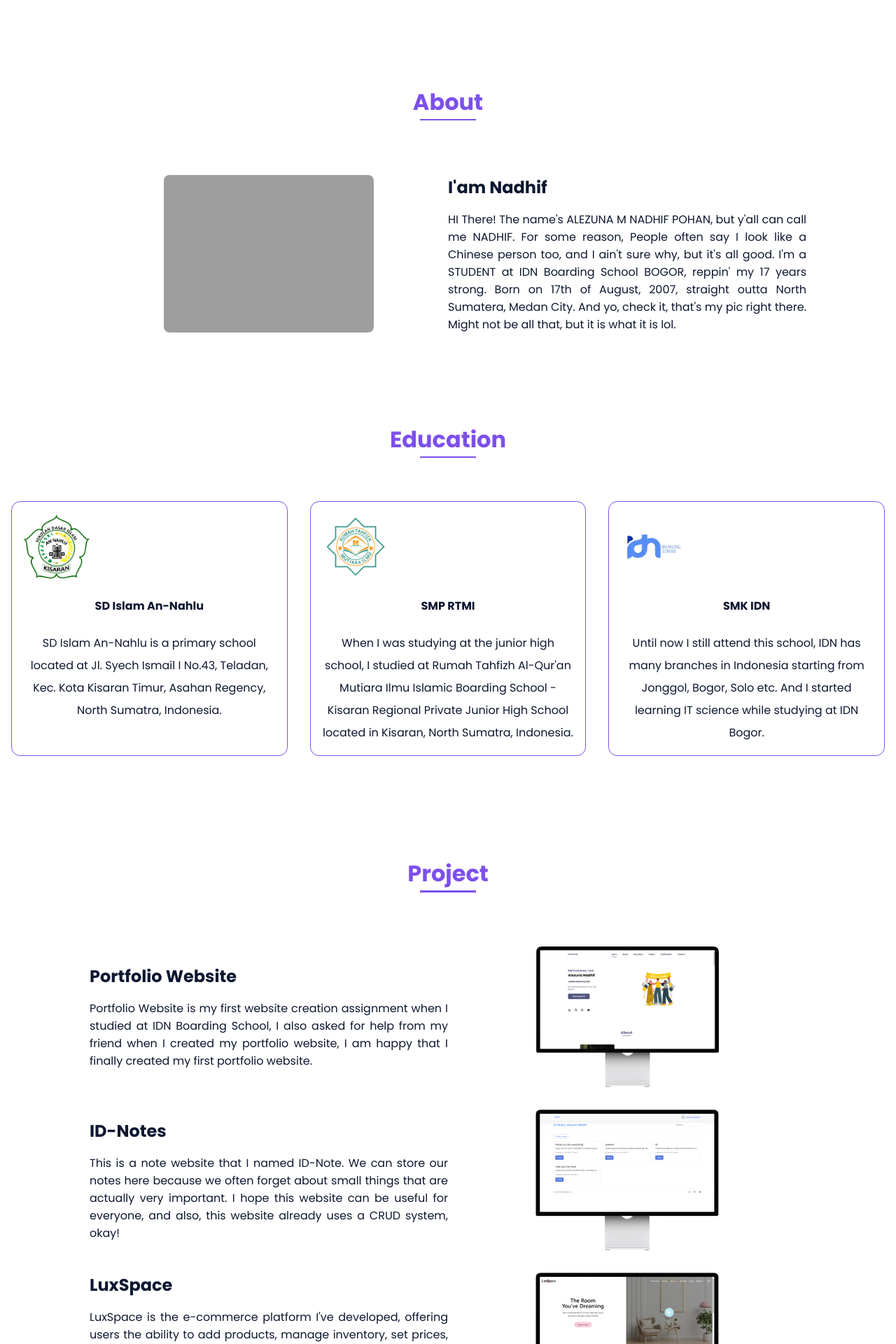
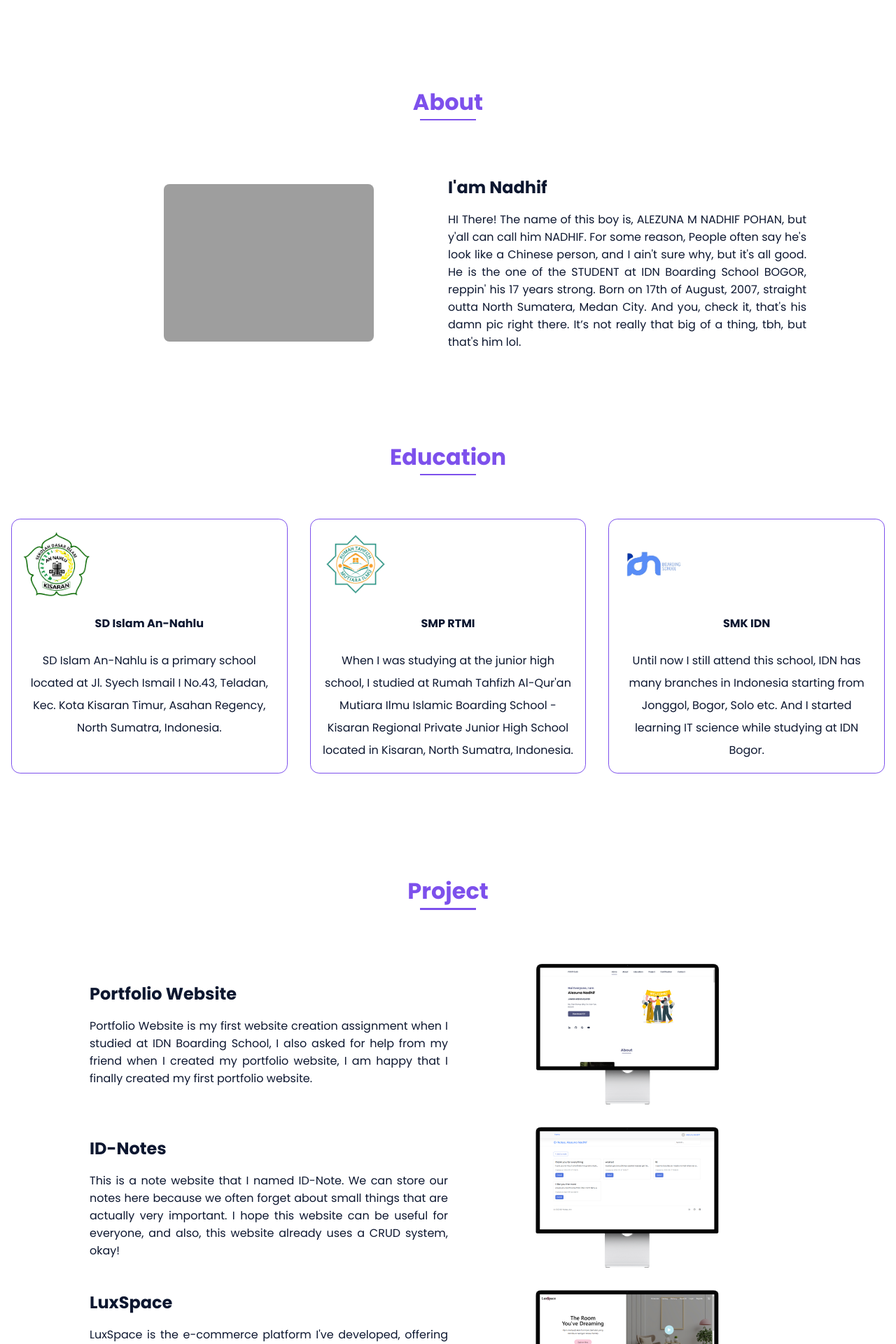
Before and after one commit to alezunanadhif/alezunanadhif.github.io, a PHP site: page / in a window 1280 px wide. Shown: the part 552-2472 px from the top of the page at 70% size. Run offline with PHP 8.4, Linux system fonts and the light colour scheme; grey boxes are pictures that could not be loaded.

Commit message:
PORTFOLIO

```diff
--- a/index.html
+++ b/index.html
@@ -89,12 +89,14 @@
 
                 <div>
                     <h2 class="about__subtitle">I'am Nadhif</h2>
-                    <p class="about__text">HI There! The name's ALEZUNA M NADHIF POHAN, but y'all can call me
-                        NADHIF. For some reason, People often say I look like a Chinese person too, and I ain't sure
-                        why, but it's all good. I'm a STUDENT at IDN Boarding School BOGOR, reppin' my 17 years strong.
+                    <p class="about__text">HI There! The name of this boy is, ALEZUNA M NADHIF POHAN, but y'all can call
+                        him
+                        NADHIF. For some reason, People often say he's look like a Chinese person, and I ain't sure
+                        why, but it's all good. He is the one of the STUDENT at IDN Boarding School BOGOR, reppin' his
+                        17 years strong.
                         Born on 17th of August, 2007, straight outta North Sumatera, Medan City.
-
-                        And yo, check it, that's my pic right there. Might not be all that, but it is what it is lol.
+                        And you, check it, that's his damn pic right there. It’s not really that big of a thing, tbh,
+                        but that's him lol.
                     </p>
                 </div>
             </div>
@@ -266,7 +268,8 @@
 
                     <div class="experience__text">
                         <h2 class="experience__subtitle">SMP - SMA Al-Ashr Bogor</h2>
-                        <p class="experience__text">IDN MENGAJAR is one of the programs in IDN Boarding School Junior and
+                        <p class="experience__text">IDN MENGAJAR is one of the programs in IDN Boarding School Junior
+                            and
                             Senior High School that aims to spread the benefits and knowledge we have, thank God I had
                             the opportunity to participate in IDN Teaching held at Al-Ashr Junior and Senior High School
                             in Bogor and the material taught was Graphic Design and UI/UX.
--- a/style/style.css
+++ b/style/style.css
@@ -360,15 +360,19 @@ img {
 }
 
 .experience__img {
-  flex: 1 1 300px; /* Adjust the basis as needed */
+  flex: 1 1 300px;
   max-width: 100%;
-  padding: 10px; /* Optional: for spacing */
+  padding: 10px;
 }
 
 .experience__text {
-  flex: 1 1 300px; /* Adjust the basis as needed */
+  flex: 1 1 300px;
   max-width: 100%;
-  padding: 10px; /* Optional: for spacing */
+  text-align: justify;
+}
+
+.experience__subtitle {
+  margin-bottom: var(--mb-2);
 }
 
 @media screen and (max-width: 768px) {
```
